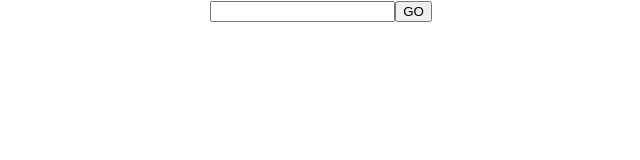
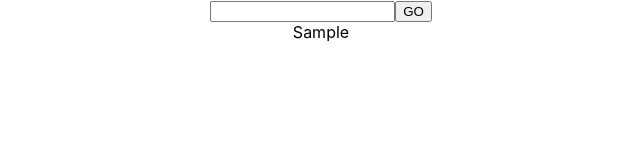
Before and after one commit to knightmate/TodoList, a React (Create React App) app: page / in a window 1280 px wide. Both pictures are taken after typing "Sample" into the empty fields and a click on the button "GO". Shown: the top 160 px of the page, without its empty margins (319-959 px from the left). Built offline with nearby package versions, Linux system fonts and the light colour scheme.

Commit message:
useReducer added working todo list

```diff
--- a/src/App.tsx
+++ b/src/App.tsx
@@ -1,9 +1,69 @@
-import React from 'react';
+import React, { ReducerAction, ReducerState, ReducerWithoutAction, useReducer } from 'react';
 import logo from './logo.svg';
 import './App.css';
 import InputField from './Component/InputField/InputField';
+import { Todo } from './model';
+import { isReturnStatement } from 'typescript';
+import TodoList from './Component/TodoList/TodoList';
+
+enum Type {
+  ADD = 'ADD',
+  EDIT = 'EDIT',
+  MARK_COMPLETE="MARK_COMPLETE",
+  DELETE="DELETE"
+}
+
+ export type Action={
+   type:Type,
+   payload:Todo
+ }
+
+const initialState:Todo[]=[]
+
+const reducer=(preState:Todo[],Action:Action)=>{
+
+
+    switch(Action.type){
+
+      case Type.ADD:{
+       console.log(Type.ADD+"---------")
+
+       return [
+         ...preState,
+         Action.payload
+       ];
+      }
+      case Type.DELETE:{
+        console.log(Type.DELETE+"---------")
+
+        return preState;
+
+       }
+
+       case Type.EDIT:{
+        console.log(Type.EDIT+"---------")
+
+        return preState;
+
+       };
+
+       case Type.MARK_COMPLETE:{
+        console.log(Type.MARK_COMPLETE+"---------")
+
+        return preState;
+      }
+
+    default : return preState;
+    }
+
+
+
+}
 
 function App() {
+
+  const [state,dispatch]=useReducer(reducer,initialState)
+
   return (
     <div className="App">
 
@@ -11,9 +71,18 @@ function App() {
         event.preventDefault();
 
          console.log("text",inputText);
-
+          dispatch({
+             type:Type.ADD,
+             payload:{
+               id:"",
+               todo:inputText,
+               isCompleted:false
+             }
+          })
 
        }}></InputField>
+
+       <TodoList todoList={state} dispatch={dispatch}></TodoList>
 
     </div>
   );
--- /dev/null
+++ b/src/Component/TodoList/TodoList.tsx
@@ -0,0 +1,15 @@
+import React from 'react';
+import { Action } from '../../App';
+import { Todo } from '../../model';
+
+const TodoList = ({todoList,dispatch}:{todoList:Todo[],dispatch:React.Dispatch<Action>}) => {
+    return (
+        <div>
+        {todoList.map((item)=>{
+            return <div>{item.todo}</div>
+        })}
+        </div>
+    );
+};
+
+export default TodoList;
--- /dev/null
+++ b/src/model.ts
@@ -0,0 +1,7 @@
+export interface Todo{
+
+    id:string,
+    todo:string,
+    isCompleted:boolean
+
+}
```
Also changed, not shown: src/Component/TodoItem/TodoItem.tsx (added, +11 -0 lines).
